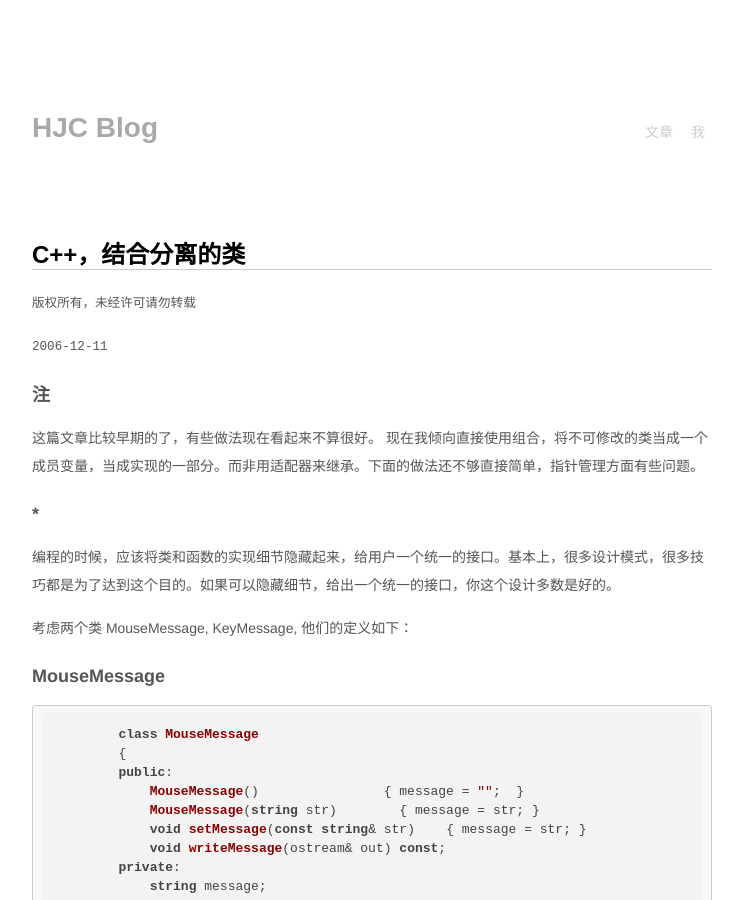
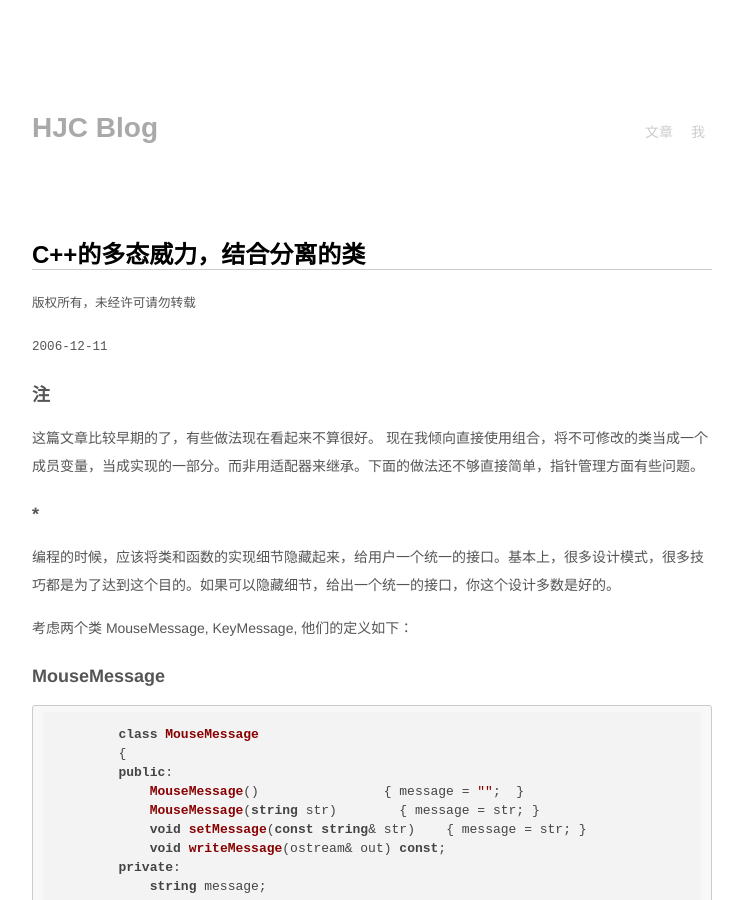
Before and after one commit to jzpangpang/hjcapple.github.com, a Jekyll site: the page built from _posts/2006-12-11-cpp-polymorphism.md, in a window 1280 px wide and 900 px high. Shown: the whole window, without its empty margins (268-1011 px from the left). Built offline with Jekyll 4.4.1, drawn with Linux system fonts in a browser that asks for light colours; nearby versions of some CDN libraries; Markdown is read by kramdown in place of the engine named in the settings; comment, search, counter and statistics services are not loaded.

Commit message:
修改博客文章的一个标题

```diff
--- a/_posts/2006-12-11-cpp-polymorphism.md
+++ b/_posts/2006-12-11-cpp-polymorphism.md
@@ -1,5 +1,5 @@
 ---
-title: C++，结合分离的类
+title: C++的多态威力，结合分离的类
 layout: post
 published: true
 
```
